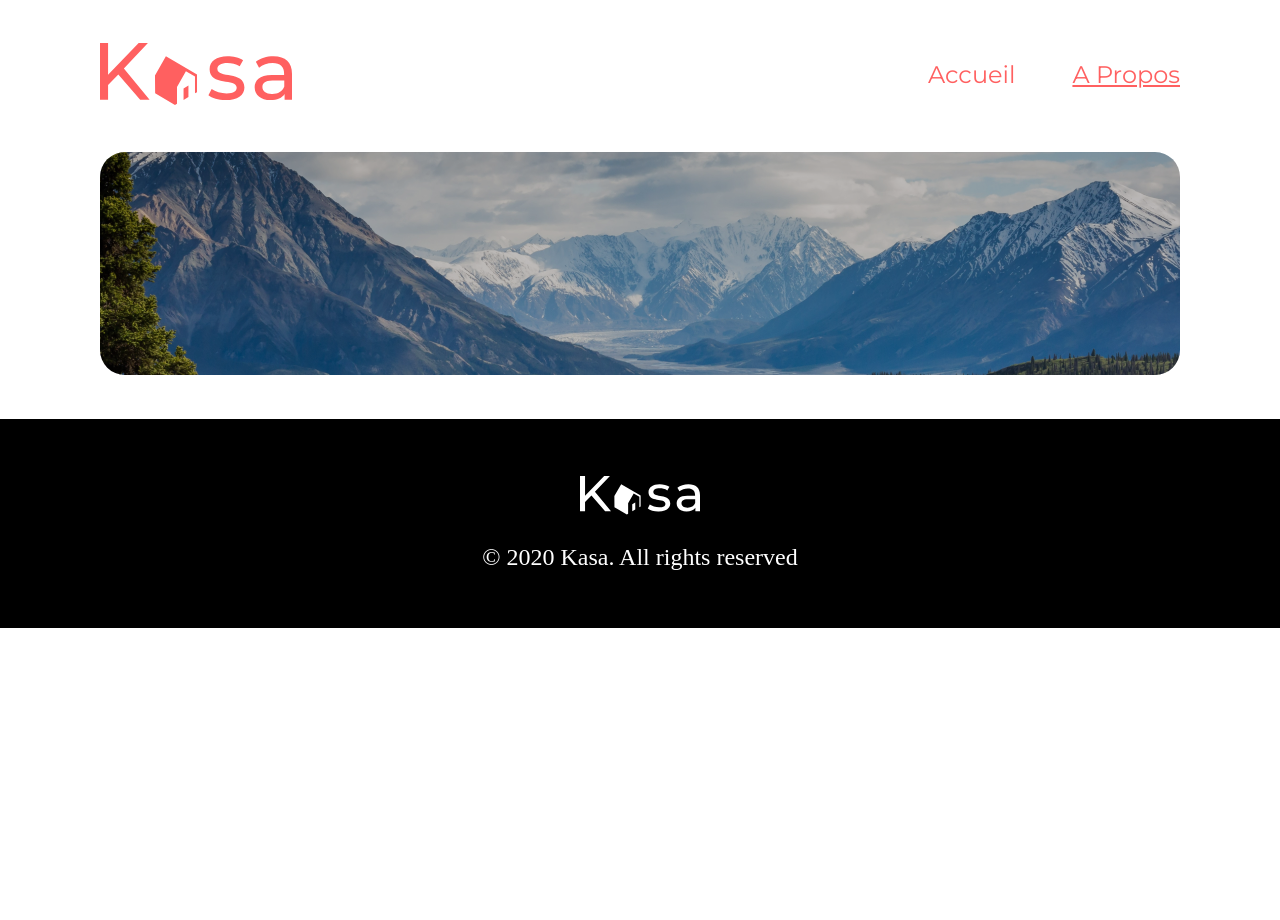
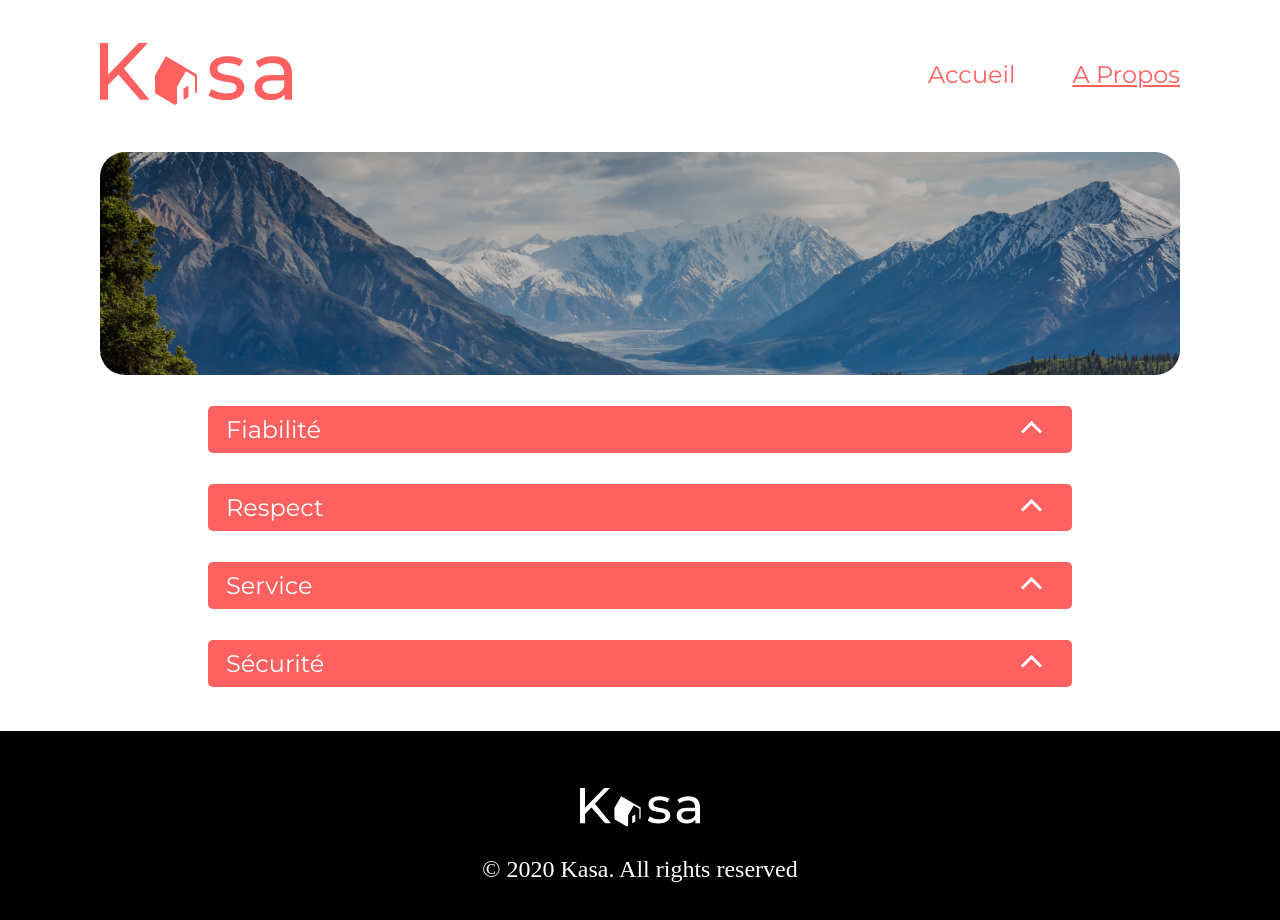
Before and after one commit to MasterCodeDevelop/kasa, a React (Create React App) app: page /about in a window 1280 px wide. Shown: the top 920 px of the page. Before the commit the page ends 800 px from the top, so only its background shows below. Built offline with nearby package versions, Linux system fonts and the light colour scheme.

Commit message:
DAJR-23 add dropdown components (JSX/SCSS)

```diff
--- a/src/assets/css/styles.css
+++ b/src/assets/css/styles.css
@@ -142,6 +142,80 @@ a {
   align-items: center;
 }
 
+/*====================== dropdown ======================*/
+.dropdown {
+  display: grid;
+  font-family: "Montserrat";
+  font-style: normal;
+  font-weight: 500;
+  font-size: 24px;
+  border-radius: 5px;
+}
+.dropdown input {
+  display: none;
+}
+.dropdown input:checked ~ label::after {
+  transform: rotate(-135deg);
+  margin-top: -3px;
+}
+.dropdown input:checked ~ p {
+  opacity: 1;
+  padding: 36px 27px 19px 18px;
+  height: auto;
+}
+.dropdown label {
+  position: relative;
+  display: grid;
+  background-color: #FF6060;
+  align-items: center;
+  padding-left: 18px;
+  width: 100%;
+  height: 47px;
+  color: #fff;
+  font-weight: 500;
+  border-radius: inherit;
+  cursor: pointer;
+}
+.dropdown label::after {
+  position: absolute;
+  right: 33px;
+  content: "";
+  width: 12px;
+  height: 12px;
+  transform: rotate(45deg);
+  transition: all 0.5s;
+  border: 3px solid #fff;
+  border-bottom-width: 0;
+  border-right-width: 0;
+  margin-top: 3px;
+}
+.dropdown p {
+  color: #FF6060;
+  background: #F6F6F6;
+  font-weight: 400;
+  height: 0;
+  opacity: 0;
+  transition: all 0.25s;
+  border-bottom-left-radius: inherit;
+  border-bottom-right-radius: inherit;
+}
+
+/* FOR SMALL SCREEN */
+@media screen and (max-width: 650px) {
+  .dropdown :checked ~ p {
+    padding: 23.08px 6.91px 52.58px 11.51px !important;
+  }
+  .dropdown label {
+    font-size: 13px;
+  }
+  .dropdown label::after {
+    width: 9px;
+    height: 9px;
+  }
+  .dropdown p {
+    font-size: 12px;
+  }
+}
 /*|||||||||||||||||||||| PAGES ||||||||||||||||||||||*/
 /*====================== layout ======================*/
 /* HEADER */
@@ -274,7 +348,14 @@ a {
 }
 /*====================== about ======================*/
 .about {
+  display: grid;
+  gap: 31px;
   margin: 44px 0;
+}
+.about-container {
+  display: grid;
+  gap: inherit;
+  margin: 0 108px;
 }
 
 /* FOR SMALL SCREEN */
@@ -282,6 +363,9 @@ a {
   .about {
     margin: 17px 0;
   }
+  .about-container {
+    margin: 0;
+  }
 }
 
 /*# sourceMappingURL=styles.css.map */
--- /dev/null
+++ b/src/assets/scss/components/_dropdown.scss
@@ -0,0 +1,77 @@
+/*====================== dropdown ======================*/
+.dropdown {
+    display: grid;
+    font-family: 'Montserrat';
+    font-style: normal;
+    font-weight: 500;
+    font-size: 24px;
+    border-radius: 5px;
+    input {
+        display: none;
+        &:checked ~  {
+            label::after{
+                transform: rotate(-135deg);
+                margin-top: -3px;
+            }
+            p {
+                opacity: 1;
+                padding: 36px 27px 19px 18px;
+                height: auto;
+            }
+        }
+    }
+    label {
+        position: relative;
+        display: grid;
+        background-color: $clr-primary;
+        align-items: center;
+        padding-left: 18px;
+        width: 100%;
+        height: 47px;
+        color: #fff;
+        font-weight: 500;
+        border-radius: inherit;
+        cursor: pointer;
+        &::after {
+            position: absolute;
+            right: 33px;
+            content: '';
+            width: 12px;
+            height: 12px;
+            transform: rotate(45deg);
+            transition: all .5s;
+            border: 3px solid #fff;
+            border-bottom-width: 0;
+            border-right-width: 0;
+            margin-top: 3px;
+        }
+    }
+    p {
+        color: $clr-primary;
+        background: #F6F6F6;
+        font-weight: 400;
+        height: 0;
+        opacity: 0;
+        transition: all .25s;
+        border-bottom-left-radius: inherit;
+        border-bottom-right-radius: inherit;
+    }
+}
+/* FOR SMALL SCREEN */
+@media screen and (max-width: $max-width-mobile) {
+    .dropdown {
+        :checked ~ p {
+            padding: 23.08px 6.91px 52.58px 11.51px !important;
+        }
+        label {
+            font-size: 13px;
+            &::after {
+                width: 9px;
+                height: 9px;
+            }
+        }
+        p {
+            font-size: 12px;
+        }
+    }
+}
--- a/src/assets/scss/index.scss
+++ b/src/assets/scss/index.scss
@@ -9,6 +9,7 @@
 @import './components/banner';
 @import './components/gallery';
 @import './components/loading';
+@import './components/dropdown';
 
 /*|||||||||||||||||||||| PAGES ||||||||||||||||||||||*/
 @import './pages/layout';
--- a/src/assets/scss/pages/_about.scss
+++ b/src/assets/scss/pages/_about.scss
@@ -1,10 +1,20 @@
 /*====================== about ======================*/
 .about {
+    display: grid;
+    gap: 31px;
     margin: 44px 0;
+    &-container {
+        display: grid;
+        gap: inherit;
+        margin: 0 108px;
+    }
 }
 /* FOR SMALL SCREEN */
 @media screen and (max-width: $max-width-mobile) {
     .about {
         margin: 17px 0;
+        &-container {
+            margin: 0;
+        }
     }
 }
--- /dev/null
+++ b/src/components/Dropdown.jsx
@@ -0,0 +1,13 @@
+/* eslint-disable react/prop-types */
+import React from 'react';
+
+export default function Dropdown(props) {
+	const { id, title, content } = props.data;
+	return (
+		<div className="dropdown">
+			<input type="checkbox" id={'dropdown-'+id} ></input>
+			<label htmlFor={'dropdown-'+id}>{title}</label>
+			<p>{content}</p>
+		</div>
+	);
+}
--- a/src/pages/About.jsx
+++ b/src/pages/About.jsx
@@ -1,9 +1,37 @@
+/* eslint-disable react/jsx-key */
+/* eslint-disable quotes */
 import React from 'react';
 import BannerAbout from '../components/BannerAbout';
+import Dropdown from '../components/Dropdown';
 export default function About() {
+	const DATA = [
+		{
+			id: 1,
+			title: "Fiabilité",
+			content: "Les annonces postées sur Kasa garantissent une fiabilité totale. Les photos sont conformes aux logements, et toutes les informations sont régulièrement vérifiées  par nos équipes."
+		},
+		{
+			id: 2,
+			title: "Respect",
+			content: "La bienveillance fait partie des valeurs fondatrices de Kasa. Tout comportement discriminatoire ou de perturbation du voisinage entraînera une exclusion de notre plateforme."
+		},
+		{
+			id: 3,
+			title: "Service",
+			content: "Nos équipes se tiennent à votre disposition pour vous fournir une expérience parfaite. N'hésitez pas à nous contacter si vous avez la moindre question."
+		},
+		{
+			id: 4,
+			title: "Sécurité",
+			content: "La sécurité est la priorité de Kasa. Aussi bien pour nos hôtes que pour les voyageurs, chaque logement correspond aux critères de sécurité établis par nos services. En laissant une note aussi bien à l'hôte qu'au locataire, cela permet à nos équipes de vérifier que les standards sont bien respectés. Nous organisons également des ateliers sur la sécurité domestique pour nos hôtes."
+		}
+	];
 	return (
-		<div className="about">
+		<section className="about">
 			<BannerAbout />
-		</div>
+			<div className="about-container">
+				{ DATA.map(data => <Dropdown data={data} />) }
+			</div>
+		</section>
 	);
 }
```
Also changed, not shown: 1 other file (tests, documents, lock files or other folders).
